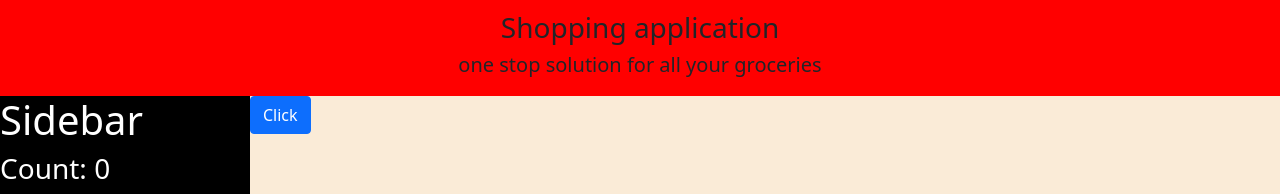
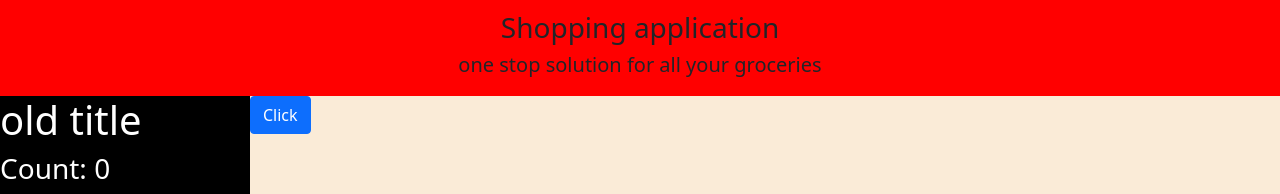
Before and after one commit to Monika-Abhijeet/jr-6-7-React, a React (Create React App) app: page / in a window 1280 px wide. Shown: the top 194 px of the page. Built offline with nearby package versions, Linux system fonts and the light colour scheme.

Commit message:
parent-child communication

```diff
--- a/src/components/home/home.js
+++ b/src/components/home/home.js
@@ -7,7 +7,8 @@ function Home() {
   };
   return (
     <div className="home-container">
-      <Sidebar></Sidebar>
+      <Sidebar title="hiiiiiii"></Sidebar>
+
       <button className="btn btn-primary" onClick={alertMe}>
         Click
       </button>
--- a/src/components/sidebar/sidebar.js
+++ b/src/components/sidebar/sidebar.js
@@ -1,11 +1,11 @@
 import { Component } from "react";
 import "./sidebar.css";
 class Sidebar extends Component {
-  constructor() {
-    super();
+  constructor(props) {
+    super(props);
     this.state = {
       count: 0,
-      title: "Sidebar",
+      title: "old title",
     };
   }
   alertMe = () => {
@@ -18,7 +18,7 @@ class Sidebar extends Component {
     this.setState({ count: this.state.count - 1 });
   };
   changeTitle = () => {
-    this.setState({ title: "This is a new title" });
+    this.setState({ title: this.props.title });
   };
   render() {
     return (
```
